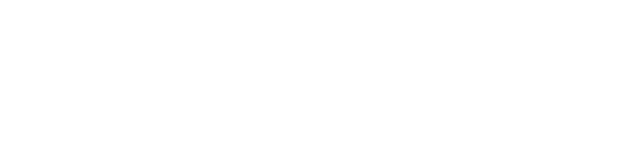
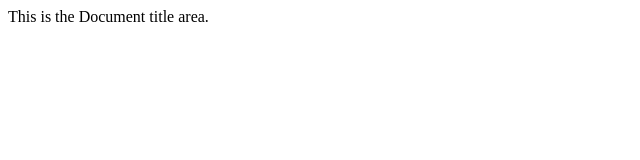
Before and after one commit to k13duncan/TeamProject, a plain HTML site: page index.html in a window 1280 px wide. Shown: the whole page, without its empty margins (0-640 px from the left). Drawn offline with Linux system fonts and the light colour scheme.

Commit message:
intOfDocument
Initialization of the documents foundations.

```diff
--- a/index.html
+++ b/index.html
@@ -8,6 +8,12 @@
         <body>
 
         <script src="js/main.js"></script>
+        <script>
 
+
+
+
+        </script>
+    <span>This is the Document title area.</span>
     </body>
 </html>
```
